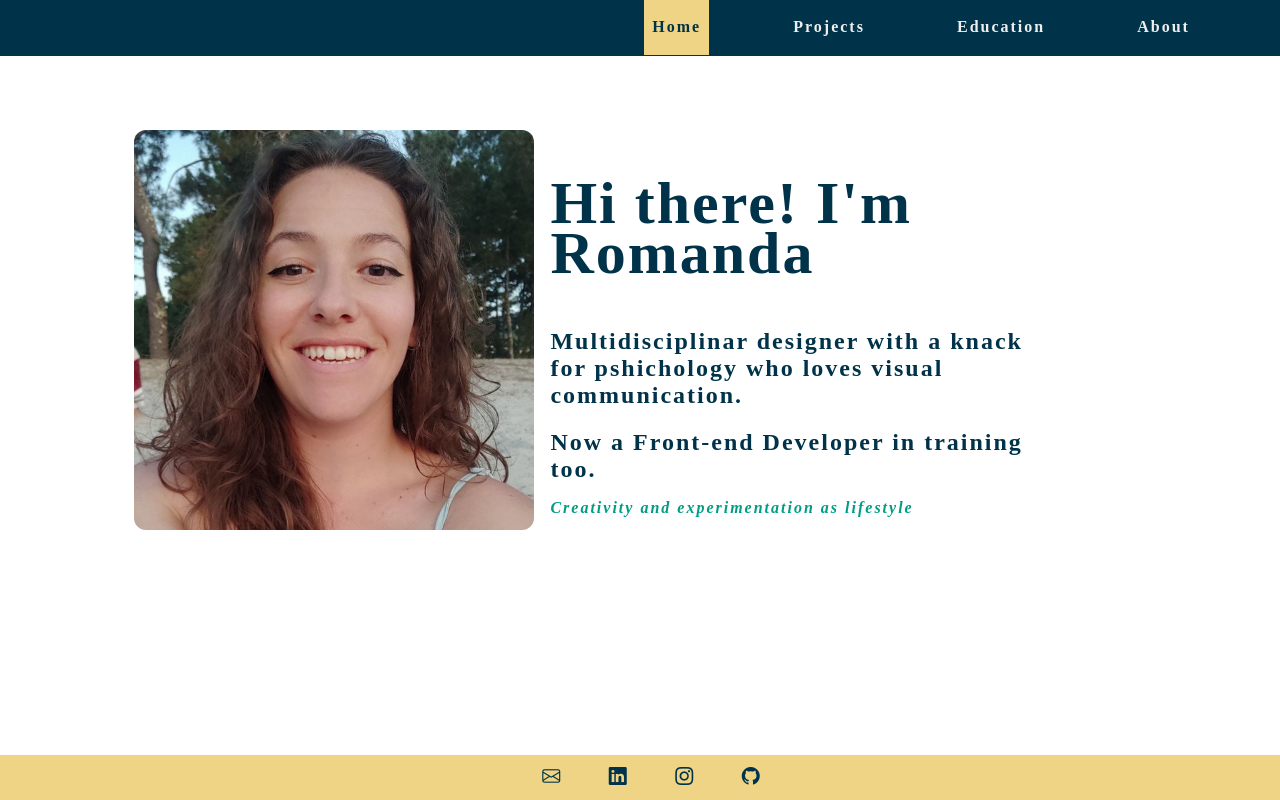
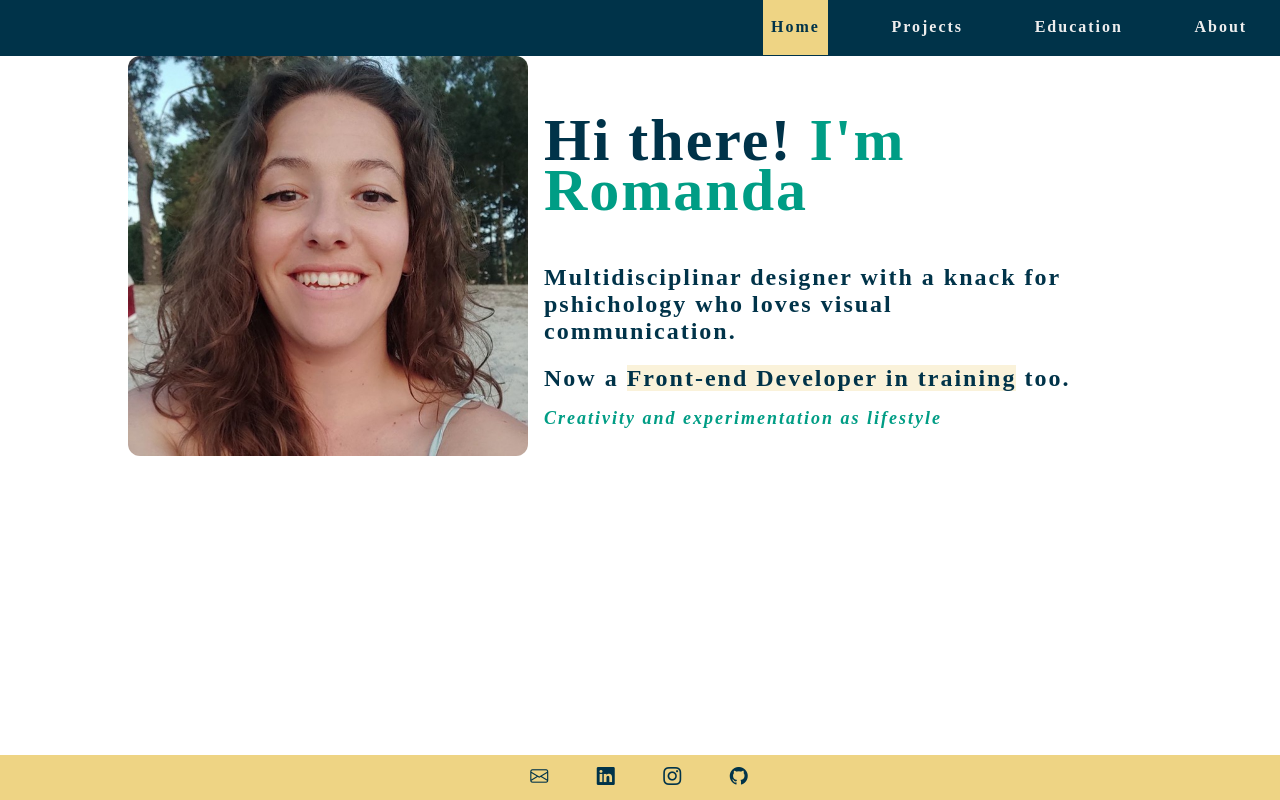
Before and after one commit to imromanda/personal_site, a PHP site: page / in a window 1280 px wide. Run offline with PHP 8.4, Linux system fonts and the light colour scheme.

Commit message:
Simplify stylesheet and first version of "about" section. Minor style changes in other pages

```diff
--- a/education.html
+++ b/education.html
@@ -35,7 +35,7 @@
     </header>
 
     <main>
-        <section class="about">
+        <section class="education">
             <img src="https://i.redd.it/q0dd3k02unqb1.gif" style="display: block;
   margin: auto; max-width: 600px; height: auto">
         </section>
--- a/index.html
+++ b/index.html
@@ -42,13 +42,17 @@
 					alt="Woman with curly and loose hair, smiling outdoors, with trees and sand in the background, under natural light." />
 			</div>
 
-			<div style="padding-left: 1rem; clear:right; max-width: 510px;">
-				<h1>Hi there!<span> I'm Romanda</span>
+			<div style="padding-left: 1rem; clear:right; max-width: 550px;">
+				<h1>Hi there!<span style="color: var(--paolo-veronese-green);"> I'm
+						Romanda</span>
 				</h1>
 				<h6 style=" margin-top: 20px; margin-bottom: 0;">Multidisciplinar designer with a knack for pshichology
 					who loves visual communication.</h6>
-				<h6 style=" margin-top: 20px; margin-bottom: 0;">Now a Front-end Developer in training too.</h6>
-				<p style=" margin-top: 16px;"><em>Creativity and experimentation as lifestyle</em></p>
+				<h6 style=" margin-top: 20px; margin-bottom: 0;">Now a <span
+						style="background-color: color-mix(in srgb, var(--buff) 30%, transparent);"> Front-end Developer
+						in training</span> too.</h6>
+				<p style=" margin-top: 16px;     color: var(--paolo-veronese-green);
+"><em>Creativity and experimentation as lifestyle</em></p>
 			</div>
 		</section>
 	</main>
--- a/projects.html
+++ b/projects.html
@@ -35,7 +35,7 @@
     </header>
 
     <main>
-        <section class="about">
+        <section class="projects">
             <img src="https://i.redd.it/q0dd3k02unqb1.gif" style="display: block;
   margin: auto; max-width: 600px; height: auto">
         </section>
--- a/romandasstylesheet.css
+++ b/romandasstylesheet.css
@@ -12,27 +12,26 @@
     letter-spacing: 2px;
 }
 
+* {
+    box-sizing: border-box;
+
+}
+
 nav {
     position: fixed;
     top: 0;
     left: 0;
-    width: 96%;
-    min-height: 56px;
-    height: 6%;
-    font-size: 1rem;
+    width: 100%;
+    height: 56px;
     text-align: right;
-    padding: 0 2%;
-    margin: 0;
     background-color: var(--prussian-blue);
 
 }
 
 nav ul {
-    list-style-type: none;
-    height: 110%;
-    width: 95%;
+    height: 106%;
+    width: 100%;
     margin: 0;
-    padding-right: 5%;
     overflow: hidden;
 }
 
@@ -40,7 +39,7 @@ nav ul li {
     display: inline-block;
     font-weight: 800;
     height: 100%;
-    padding: 0 3%;
+    padding: 0 2%;
     width: auto;
 }
 
@@ -59,7 +58,7 @@ nav ul li a:link {
 }
 
 nav ul li a:visited {
-    color: var(--dark-salmon);
+    color: var(--buff);
 }
 
 nav ul li a:hover {
@@ -70,8 +69,7 @@ nav ul li a:hover {
 
 body {
     position: relative;
-    margin-top: 10%;
-
+    margin: 56px 0 0 0;
 }
 
 h1 {
@@ -107,16 +105,24 @@ h6 {
     align-items: center;
     padding-left: 10%;
     margin: auto;
-
 }
 
-.about canvas {
-    background-color: #313131;
+.about {
+    display: block;
+    margin-top: 56px;
+    margin-bottom: 56px;
+    margin-left: auto;
+    margin-right: auto;
+    padding: 20px;
+    width: 100%;
+    overflow: auto;
+    background-color: color-mix(in srgb, var(--paolo-veronese-green) 5%, transparent);
 }
 
+
 p {
-    color: var(--paolo-veronese-green);
-    font-size: medium;
+    color: var(--prussian-blue);
+    font-size: large;
     font-weight: 650;
     margin-inline-start: 0%;
     margin-inline-end: 0%;
@@ -124,23 +130,11 @@ p {
 
 
 .profile-pic {
-    float: left;
+
     width: 400px;
     height: auto;
+    float: left;
     border-radius: 3%;
-}
-
-
-@media (min-width: 100px) {
-    .featurette-heading {
-        font-size: 50px;
-    }
-}
-
-@media (min-width: 100px) {
-    .featurette-heading {
-        margin-top: 7rem;
-    }
 }
 
 
```
Also changed, not shown: about.html (+18 -3 lines), IMG_20250521_113558.jpg (added).
